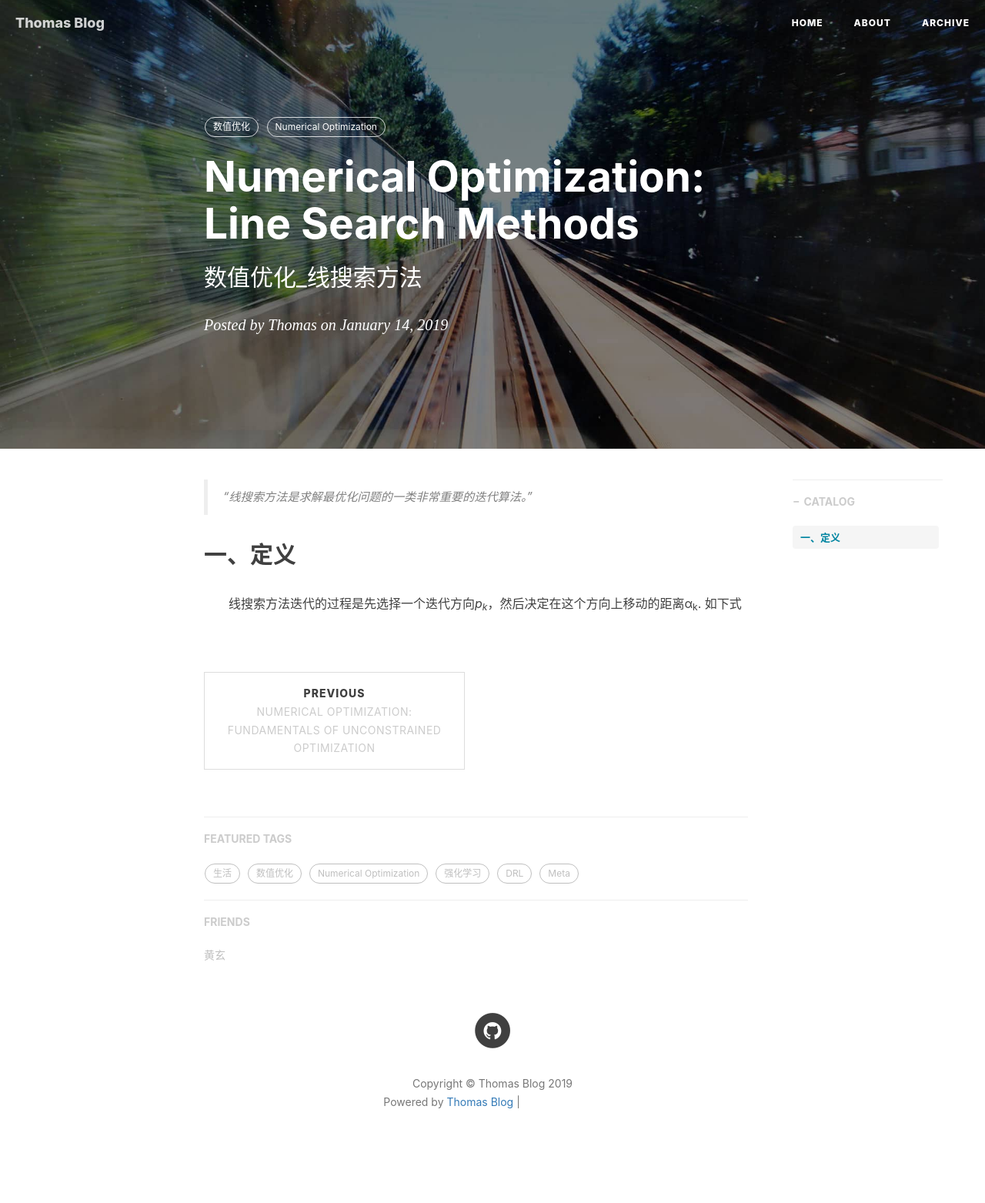
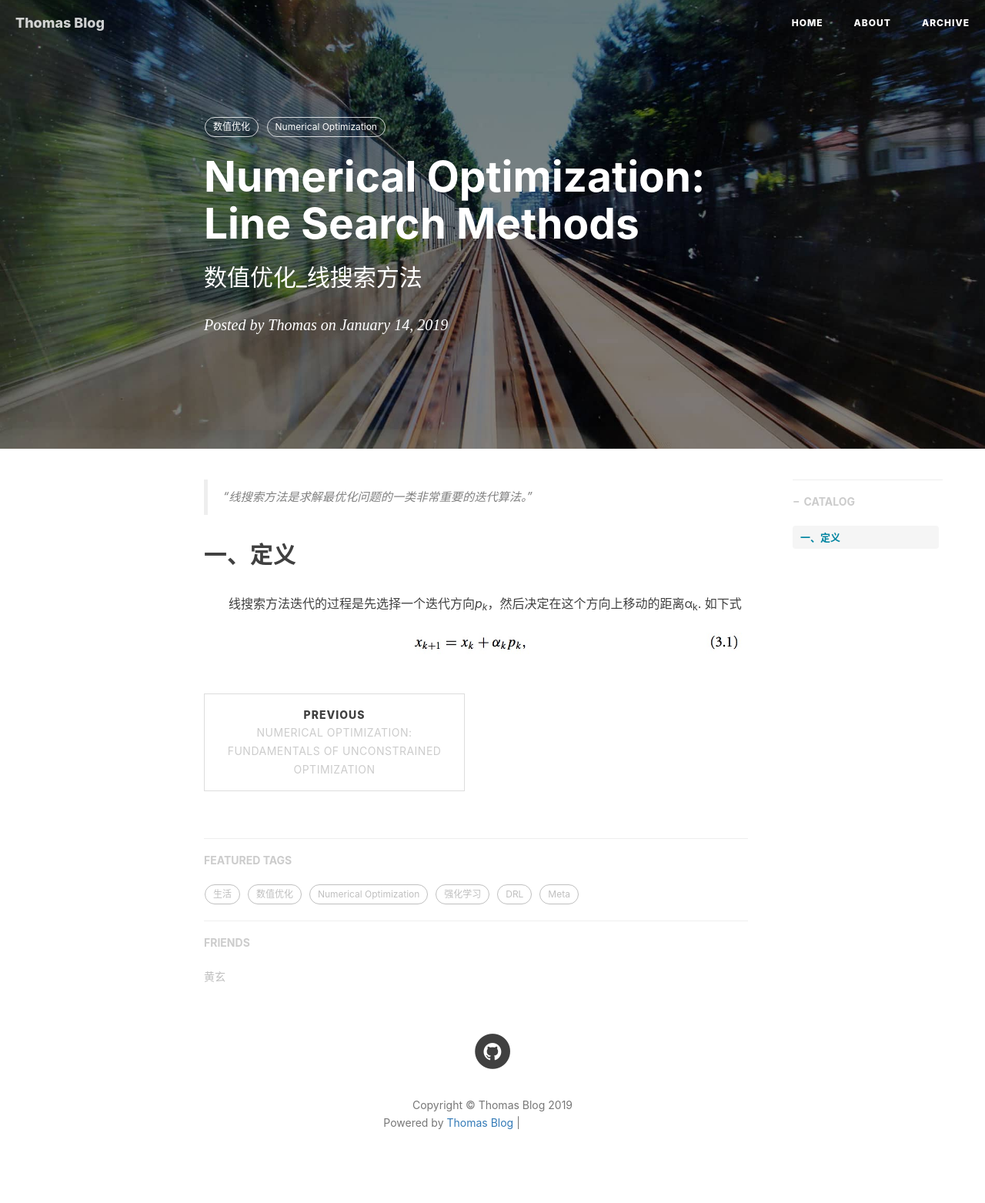
Before and after one commit to xsh8637/xsh8637.github.io, a Jekyll site: the page built from _posts/Numerical Optimization/2019-01-14-LineSearchMethods.markdown, in a window 1280 px wide. Shown: the whole page at 77% size. Built offline with Jekyll 4.4.1, drawn with Linux system fonts in a browser that asks for light colours; nearby versions of some CDN libraries; comment, search, counter and statistics services are not loaded; before the commit the page ends 1536 px from its top, so only the background shows below that; grey boxes are pictures that could not be loaded.

Commit message:
Update 2019-01-14-LineSearchMethods.markdown

```diff
--- a/_posts/Numerical Optimization/2019-01-14-LineSearchMethods.markdown
+++ b/_posts/Numerical Optimization/2019-01-14-LineSearchMethods.markdown
@@ -16,4 +16,4 @@ tags:
 
 ## 一、定义
 &emsp;&emsp;线搜索方法迭代的过程是先选择一个迭代方向<i>p<sub>k</sub></i>，然后决定在这个方向上移动的距离α<sub>k</sub>. 如下式
-![](/images/NumericalOptimization_2019-01-04-UnconstrainedOptimization/3.1.png)
+![](/images/NumericalOptimization_2019-01-14-LineSearchMethods/3.1.png)
```
